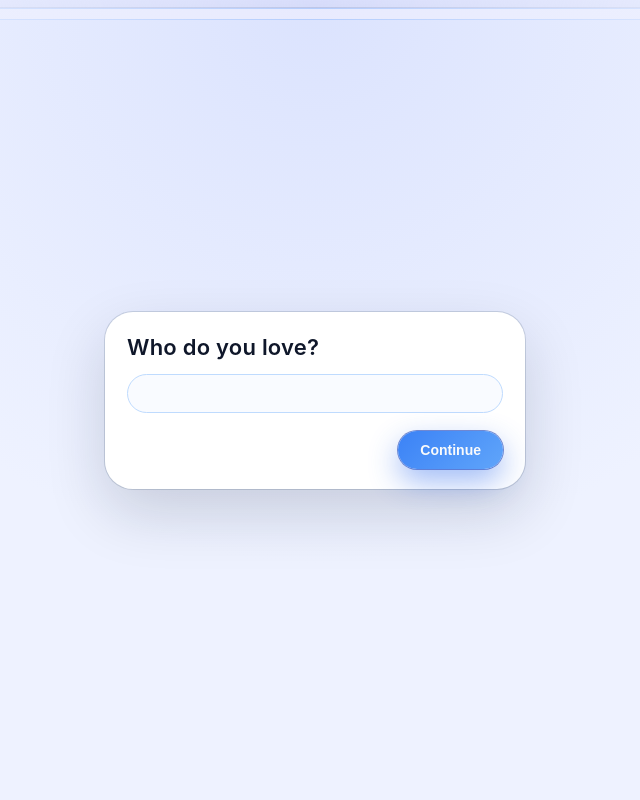
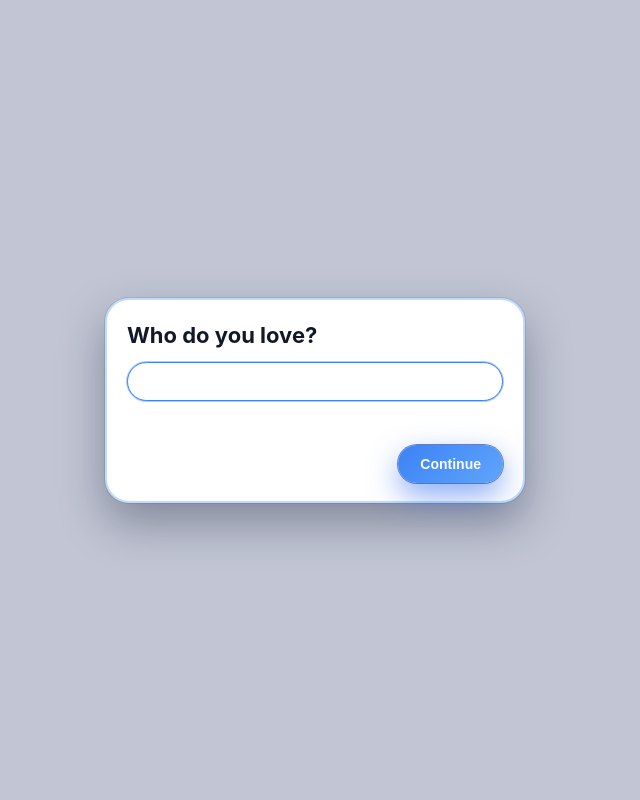
Before and after one commit to volodymyrhasych/Chat_Mari_Vova, a FastAPI app: page / in a window 1280 px wide. Shown: the whole page, without its empty margins (325-965 px from the left). Run offline with FastAPI, Linux system fonts and the light colour scheme.

Commit message:
Revamp chat UI and enhance login process
Refactor chat application layout and styles, update login functionality, and improve message handling.

```diff
--- a/templates/chat.html
+++ b/templates/chat.html
@@ -3,89 +3,126 @@
 <head>
   <meta charset="UTF-8" />
   <title>Mini Chat</title>
-  <meta name="viewport" content="width=device-width, initial-scale=1, maximum-scale=1" />
+  <meta name="viewport" content="width=device-width, initial-scale=1.0" />
   <style>
     * {
       box-sizing: border-box;
     }
 
-    html, body {
+    body {
       margin: 0;
-      padding: 0;
-      height: 100%;
-    }
-
-    body {
       font-family: -apple-system, BlinkMacSystemFont, system-ui, sans-serif;
       background: #eef2ff;
       color: #111827;
     }
 
-    /* Вся сторінка зафіксована на весь екран */
-    .page {
-      position: fixed;
-      inset: 0;
-      display: flex;
-      flex-direction: column;
-      align-items: stretch;
-      justify-content: stretch;
-    }
-
-    /* ---------- Оверлей питання ---------- */
-
-    .gate-overlay {
-      position: absolute;
-      inset: 0;
+    .app {
+      min-height: 100vh;
       display: flex;
       align-items: center;
       justify-content: center;
-      background: radial-gradient(circle at top, rgba(129, 140, 248, 0.18), #eef2ff 55%);
-      z-index: 10;
+      padding: 8px;
     }
 
-    .gate-card {
-      width: min(420px, 100vw - 40px);
-      border-radius: 28px;
-      padding: 22px 22px 20px;
+    .card {
+      width: min(960px, 100vw - 12px);
+      height: min(720px, 100vh - 12px);
+      border-radius: 24px;
       background: #ffffff;
+      border: 2px solid #bfdbfe;
       box-shadow:
-        0 24px 60px rgba(15, 23, 42, 0.16),
-        0 0 0 1px rgba(148, 163, 184, 0.4);
+        0 20px 50px rgba(15, 23, 42, 0.14),
+        0 0 0 1px rgba(148, 163, 184, 0.45);
+      padding: 10px 10px 12px;
       display: flex;
       flex-direction: column;
-      gap: 14px;
+      gap: 8px;
+      position: relative;
     }
 
-    .gate-question {
-      font-size: 22px;
-      font-weight: 600;
-      letter-spacing: 0.01em;
-      color: #0f172a;
+    /* Контейнер для історії */
+    .messages {
+      flex: 1;
+      min-height: 0;
+      border-radius: 16px;
+      border: 1px solid #bfdbfe;
+      background: #eff6ff;
+      padding: 10px 10px 12px;
+      overflow-y: auto;
+      font-size: 13px;
+
+      display: flex;
+      flex-direction: column;
+      justify-content: flex-end;  /* бульбашки завжди внизу */
+      gap: 6px;
     }
 
-    .gate-input {
+    .msg-row {
+      display: flex;
       width: 100%;
+    }
+    .msg-row.me {
+      justify-content: flex-end;
+    }
+
+    .bubble {
+      display: inline-block;
+      max-width: 80%;
+      padding: 6px 10px;
+      border-radius: 14px;
+      background: #dbeafe;
+      border: 1px solid #93c5fd;
+      color: #111827;
+      word-wrap: break-word;
+      white-space: pre-wrap;
+    }
+
+    .bubble.me {
+      background: #3b82f6;
+      border-color: #1d4ed8;
+      color: #eff6ff;
+    }
+
+    .msg-meta {
+      font-size: 11px;
+      opacity: 0.8;
+      margin-bottom: 2px;
+    }
+
+    .msg-text {
+      font-size: 13px;
+      line-height: 1.25;
+    }
+
+    /* Строка вводу — фіксовано внизу картки */
+    .input-row {
+      display: flex;
+      gap: 8px;
+      align-items: center;
+      margin-top: 6px;
+    }
+
+    .textarea {
+      flex: 1;
+      min-height: 44px;
+      max-height: 120px;
       border-radius: 999px;
       border: 1px solid #bfdbfe;
       background: #f9fbff;
       padding: 10px 16px;
-      font-size: 15px;
+      font-size: 14px;
+      color: #111827;
+      resize: none;
       outline: none;
     }
 
-    .gate-input:focus {
+    .textarea:focus {
       border-color: #3b82f6;
       box-shadow: 0 0 0 1px rgba(59, 130, 246, 0.4);
       background: #ffffff;
     }
 
-    .gate-btn-row {
-      display: flex;
-      justify-content: flex-end;
-      margin-top: 4px;
-    }
-
-    .gate-btn {
+    .btn {
       border-radius: 999px;
       border: none;
       padding: 11px 22px;
@@ -95,276 +132,184 @@
       color: #f9fafb;
       cursor: pointer;
       box-shadow:
-        0 12px 30px rgba(37, 99, 235, 0.45),
-        0 0 0 1px rgba(30, 64, 175, 0.6);
+        0 12px 30px rgba(37, 99, 235, 0.55),
+        0 0 0 1px rgba(30, 64, 175, 0.65);
+      white-space: nowrap;
     }
 
-    .gate-btn:active {
+    .btn:active {
       transform: translateY(1px);
       box-shadow:
-        0 6px 16px rgba(37, 99, 235, 0.5),
+        0 6px 16px rgba(37, 99, 235, 0.6),
         0 0 0 1px rgba(30, 64, 175, 0.7);
     }
 
-    .hidden {
-      display: none;
+    /* Логін-оверлей */
+    .login-overlay {
+      position: fixed;
+      inset: 0;
+      background: rgba(15, 23, 42, 0.20);
+      display: flex;
+      align-items: center;
+      justify-content: center;
+      padding: 16px;
+      z-index: 20;
     }
 
-    /* ---------- Основний чат (full-screen) ---------- */
-
-    .chat-shell {
-      flex: 1;
+    .login-card {
+      width: min(420px, 100%);
+      border-radius: 24px;
+      background: #ffffff;
+      border: 2px solid #bfdbfe;
+      box-shadow:
+        0 20px 45px rgba(15, 23, 42, 0.35),
+        0 0 0 1px rgba(148, 163, 184, 0.5);
+      padding: 22px 20px 18px;
       display: flex;
-      padding: 8px;
+      flex-direction: column;
+      gap: 14px;
     }
 
-    .chat-card {
-      flex: 1;
-      display: flex;
-      flex-direction: column;
-      border-radius: 24px;
-      background: #ffffff;
-      border: 1px solid #bfdbfe;
-      box-shadow:
-        0 18px 45px rgba(15, 23, 42, 0.12),
-        0 0 0 1px rgba(148, 163, 184, 0.35);
-      padding: 10px 10px 12px;
-    }
-
-    .chat-main {
-      flex: 1;
-      display: flex;
-      flex-direction: column;
-      gap: 8px;
-      min-height: 0; /* щоб скрол всередині працював нормально */
-    }
-
-    .messages {
-      flex: 1;
-      min-height: 0;
-      border-radius: 16px;
-      border: 1px solid #bfdbfe;
-      background: #eff6ff;
-      padding: 10px 10px 12px;
-      overflow-y: auto;
-      font-size: 13px;
-      display: flex;
-      flex-direction: column;
-      gap: 6px;
-    }
-
-    .msg-row {
-      display: flex;
-      width: 100%;
-    }
-
-    .msg-row.me {
-      justify-content: flex-end;
-    }
-
-    .bubble {
-      display: inline-block;
-      max-width: 75%;
-      padding: 6px 10px;
-      border-radius: 14px;
-      background: #dbeafe;
-      border: 1px solid #93c5fd;
+    .login-question {
+      font-size: 22px;
+      font-weight: 650;
       color: #111827;
     }
 
-    .bubble.me {
-      background: #3b82f6;
-      border-color: #1d4ed8;
-      color: #f9fafb;
-    }
-
-    .msg-meta {
-      font-size: 11px;
-      opacity: 0.75;
-      margin-bottom: 2px;
-    }
-
-    .msg-text {
-      font-size: 13px;
-      line-height: 1.25;
-      white-space: pre-wrap;
-      word-wrap: break-word;
-    }
-
-    .input-row {
-      margin-top: 6px;
-      display: flex;
-      gap: 10px;
-      align-items: center;
-    }
-
-    /* Фіксована висота input-бара, щоб він не ріс */
-    .textarea {
-      flex: 1;
-      height: 44px;
-      min-height: 44px;
-      max-height: 44px;
+    .login-input {
+      width: 100%;
       border-radius: 999px;
       border: 1px solid #bfdbfe;
       background: #f9fbff;
       padding: 10px 14px;
-      font-size: 14px;
-      color: #111827;
-      resize: none;
-      overflow-y: auto;
+      font-size: 15px;
       outline: none;
     }
 
-    .textarea:focus {
+    .login-input:focus {
       border-color: #3b82f6;
       box-shadow: 0 0 0 1px rgba(59, 130, 246, 0.4);
       background: #ffffff;
     }
 
-    .send-btn {
-      border-radius: 999px;
-      border: none;
-      padding: 11px 18px;
-      font-size: 14px;
-      font-weight: 600;
-      background: linear-gradient(135deg, #3b82f6, #60a5fa);
-      color: #f9fafb;
-      cursor: pointer;
-      box-shadow:
-        0 12px 30px rgba(37, 99, 235, 0.45),
-        0 0 0 1px rgba(30, 64, 175, 0.6);
-      white-space: nowrap;
+    .login-error {
+      font-size: 12px;
+      color: #dc2626;
+      min-height: 16px;
     }
 
-    .send-btn:active {
-      transform: translateY(1px);
-      box-shadow:
-        0 6px 16px rgba(37, 99, 235, 0.5),
-        0 0 0 1px rgba(30, 64, 175, 0.7);
+    .hidden {
+      display: none !important;
     }
 
     @media (max-width: 640px) {
-      .chat-shell {
-        padding: 4px 4px 6px;
+      .app {
+        padding: 0;
       }
-
-      .chat-card {
+      .card {
+        width: 100vw;
+        height: 100vh;
         border-radius: 0;
+        border-width: 0;
+        box-shadow: none;
+        padding: 6px 6px 10px;
+      }
+      .messages {
+        border-radius: 16px;
+      }
+      .textarea {
+        border-radius: 999px;
       }
     }
   </style>
 </head>
 <body>
-<div class="page">
-  <!-- Оверлей з питанням -->
-  <div id="gate" class="gate-overlay">
-    <div class="gate-card">
-      <div class="gate-question">Who do you love?</div>
-      <input
-        id="love-answer"
-        class="gate-input"
-        placeholder=""
-        autocomplete="off"
-      />
-      <div class="gate-btn-row">
-        <button id="gate-continue" class="gate-btn">Continue</button>
-      </div>
+<div class="app">
+  <div id="loginOverlay" class="login-overlay">
+    <div class="login-card">
+      <div class="login-question">Who do you love?</div>
+      <input id="loginAnswer" class="login-input" autocomplete="off" />
+      <div id="loginError" class="login-error"></div>
+      <button id="loginBtn" class="btn" style="align-self: flex-end;">Continue</button>
     </div>
   </div>
 
-  <!-- Сам чат -->
-  <div id="chat-shell" class="chat-shell hidden">
-    <div class="chat-card">
-      <div class="chat-main">
+  <div id="chatCard" class="card hidden">
     <div id="chat" class="messages"></div>
-
     <div class="input-row">
-          <textarea
-            id="message"
-            class="textarea"
-            placeholder="Напиши повідомлення…"
-          ></textarea>
-          <button id="sendBtn" class="send-btn">Send</button>
-        </div>
-      </div>
+      <textarea id="message" class="textarea" placeholder="Напиши повідомлення…"></textarea>
+      <button id="sendBtn" class="btn">Send</button>
     </div>
   </div>
 </div>
 
 <script>
-  const chatShell = document.getElementById("chat-shell");
-  const gate = document.getElementById("gate");
-  const loveInput = document.getElementById("love-answer");
-  const gateBtn = document.getElementById("gate-continue");
+  const STORAGE_KEY = "miniChatUserName";
+  const API_URL_MESSAGES = "/messages";
 
+  const chatCard = document.getElementById("chatCard");
+  const chatBox = document.getElementById("chat");
   const msgInput = document.getElementById("message");
-  const chatBox = document.getElementById("chat");
   const sendBtn = document.getElementById("sendBtn");
 
-  let myName = null;
-  let lovedName = null;
+  const loginOverlay = document.getElementById("loginOverlay");
+  const loginAnswer = document.getElementById("loginAnswer");
+  const loginError = document.getElementById("loginError");
+  const loginBtn = document.getElementById("loginBtn");
 
-  function resolveNames(answerRaw) {
-    const ans = (answerRaw || "").trim().toLowerCase();
+  let meName = null;
 
-    if (ans === "vova") {
-      // любиш Vova -> пишеш як Mari
-      myName = "Mari";
-      lovedName = "Vova";
-    } else if (ans === "mari") {
-      // любиш Mari -> пишеш як Vova
-      myName = "Vova";
-      lovedName = "Mari";
-    } else {
-      return false;
+  function setMeName(name) {
+    meName = name;
+    localStorage.setItem(STORAGE_KEY, name);
   }
 
-    localStorage.setItem("miniChatMyName", myName);
-    localStorage.setItem("miniChatLovedName", lovedName);
-    return true;
+  function showChat() {
+    loginOverlay.classList.add("hidden");
+    chatCard.classList.remove("hidden");
   }
 
-  function showChatUI() {
-    gate.classList.add("hidden");
-    chatShell.classList.remove("hidden");
+  function showLogin() {
+    loginOverlay.classList.remove("hidden");
+    chatCard.classList.add("hidden");
+    loginAnswer.value = "";
+    loginError.textContent = "";
+    loginAnswer.focus();
+  }
+
+  function resolveLogin(answerRaw) {
+    const ans = (answerRaw || "").trim().toLowerCase();
+    if (ans === "vova") {
+      // Любиш Vova → пише Mari
+      return "Mari";
+    }
+    if (ans === "mari") {
+      // Любиш Mari → пише Vova
+      return "Vova";
+    }
+    return null;
+  }
+
+  function handleLoginSubmit() {
+    const val = loginAnswer.value;
+    const resolved = resolveLogin(val);
+    if (!resolved) {
+      loginError.textContent = "Type exactly: Vova or Mari.";
+      loginAnswer.focus();
+      return;
+    }
+    loginError.textContent = "";
+    setMeName(resolved);
+    showChat();
     fetchMessages();
   }
 
-  function initGate() {
-    const storedMe = localStorage.getItem("miniChatMyName");
-    const storedLoved = localStorage.getItem("miniChatLovedName");
-
-    if (storedMe && storedLoved) {
-      myName = storedMe;
-      lovedName = storedLoved;
-      showChatUI();
-      return;
-    }
-
-    gate.classList.remove("hidden");
-    chatShell.classList.add("hidden");
-
-    function handleContinue() {
-      if (resolveNames(loveInput.value)) {
-        showChatUI();
-      } else {
-        loveInput.value = "";
-        loveInput.placeholder = "Only Vova or Mari";
-      }
-    }
-
-    gateBtn.addEventListener("click", handleContinue);
-    loveInput.addEventListener("keydown", (e) => {
-      if (e.key === "Enter") {
-        e.preventDefault();
-        handleContinue();
-      }
-    });
-  }
+  // ------------- API -------------
 
   async function fetchMessages() {
     try {
-      const res = await fetch("/messages?limit=200");
+      const res = await fetch(API_URL_MESSAGES + "?limit=100");
+      if (!res.ok) return;
       const data = await res.json();
       renderMessages(data);
     } catch (e) {
@@ -373,22 +318,24 @@
   }
 
   function renderMessages(list) {
-    const me = myName || "";
+    if (!Array.isArray(list)) return;
+
     chatBox.innerHTML = "";
 
     for (const m of list) {
       const row = document.createElement("div");
-      row.className = "msg-row" + (m.sender === me ? " me" : "");
+      const isMe = meName && m.sender === meName;
+      row.className = "msg-row" + (isMe ? " me" : "");
 
       const bubble = document.createElement("div");
-      bubble.className = "bubble" + (m.sender === me ? " me" : "");
+      bubble.className = "bubble" + (isMe ? " me" : "");
 
       const meta = document.createElement("div");
       meta.className = "msg-meta";
       const t = new Date(m.timestamp);
       const timeStr = t.toLocaleTimeString("uk-UA", {
         hour: "2-digit",
-        minute: "2-digit",
+        minute: "2-digit"
       });
       meta.textContent = `${m.sender} · ${timeStr}`;
 
@@ -402,18 +349,23 @@
       chatBox.appendChild(row);
     }
 
+    // Автоскрол тільки якщо є що скролити
+    if (chatBox.scrollHeight > chatBox.clientHeight) {
       chatBox.scrollTop = chatBox.scrollHeight;
+    }
   }
 
   async function sendMessage() {
+    if (!meName) return;
+
     const text = msgInput.value.trim();
-    if (!myName || !text) return;
+    if (!text) return;
 
     try {
-      await fetch("/messages", {
+      await fetch(API_URL_MESSAGES, {
         method: "POST",
         headers: { "Content-Type": "application/json" },
-        body: JSON.stringify({ sender: myName, text }),
+        body: JSON.stringify({ sender: meName, text })
       });
       msgInput.value = "";
       await fetchMessages();
@@ -421,6 +373,8 @@
       console.error("Failed to send message", e);
     }
   }
+
+  // ------------- Init -------------
 
   sendBtn.addEventListener("click", sendMessage);
   msgInput.addEventListener("keydown", (e) => {
@@ -430,8 +384,26 @@
     }
   });
 
-  initGate();
+  loginBtn.addEventListener("click", handleLoginSubmit);
+  loginAnswer.addEventListener("keydown", (e) => {
+    if (e.key === "Enter") {
+      e.preventDefault();
+      handleLoginSubmit();
+    }
+  });
+
+  (function init() {
+    const saved = localStorage.getItem(STORAGE_KEY);
+    if (saved === "Vova" || saved === "Mari") {
+      meName = saved;
+      showChat();
+      fetchMessages();
+    } else {
+      showLogin();
+    }
+
     setInterval(fetchMessages, 3000);
+  })();
 </script>
 </body>
 </html>
```
Lines whose indentation alone changed are shown as unchanged.
